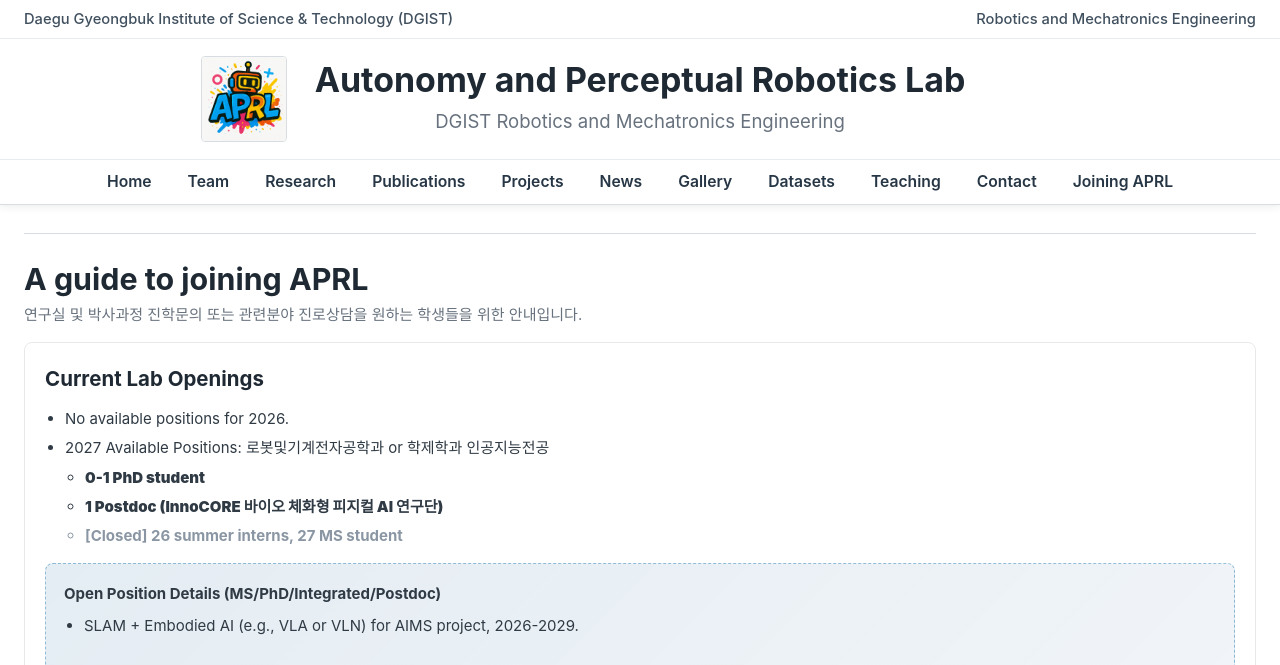
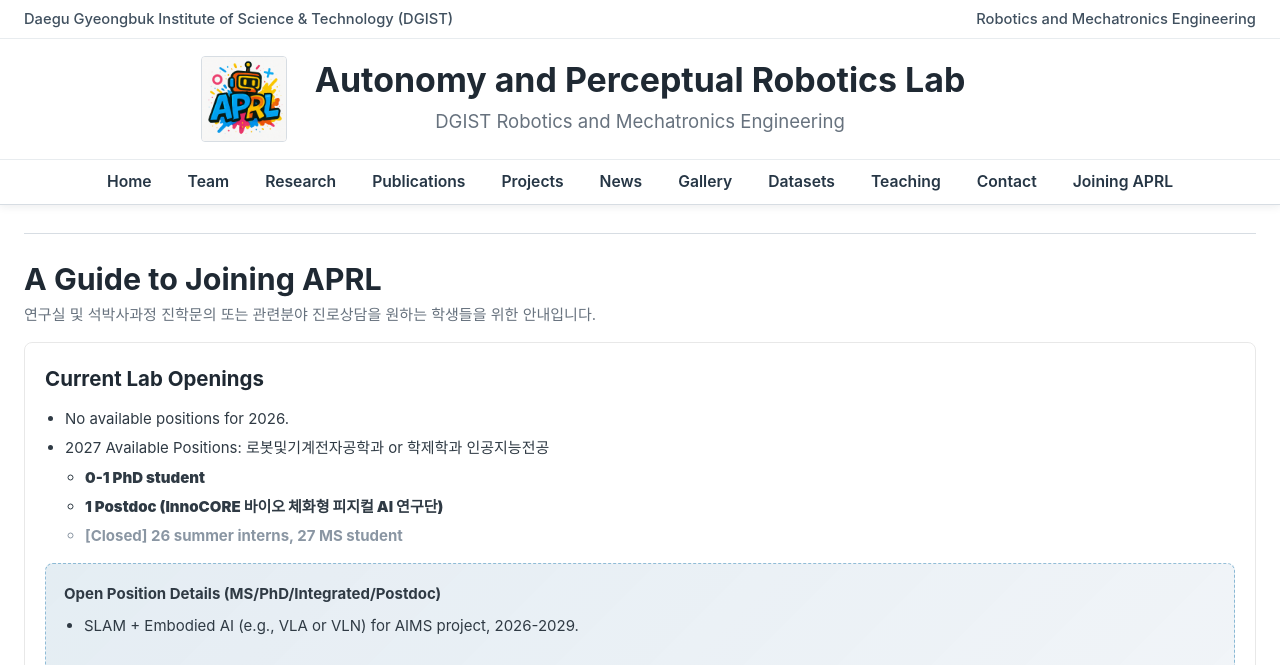
Before and after one commit to team-aprl/team-aprl.github.io, a Jekyll site: the page built from joining-aprl.html, in a window 1280 px wide and 900 px high, cut to the strip 0-665 px from the top of the window. Built offline with Jekyll 4.4.1, drawn with Linux system fonts in a browser that asks for light colours.

Commit message:
Update joining guide heading

```diff
--- a/joining-aprl.html
+++ b/joining-aprl.html
@@ -9,8 +9,8 @@
       <section class="joining-page">
         <div class="publications-heading">
           <div>
-            <h1>A guide to joining APRL</h1>
-            <p>연구실 및 박사과정 진학문의 또는 관련분야 진로상담을 원하는 학생들을 위한 안내입니다.</p>
+            <h1>A Guide to Joining APRL</h1>
+            <p>연구실 및 석박사과정 진학문의 또는 관련분야 진로상담을 원하는 학생들을 위한 안내입니다.</p>
           </div>
         </div>
 
```
